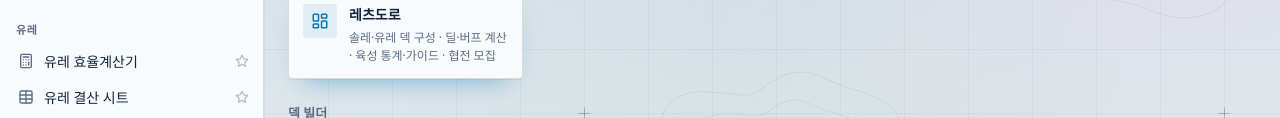
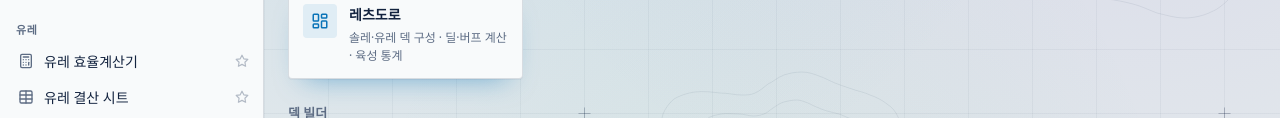
Before and after one commit to ssissun/nikke-portal, a plain HTML site: page index.html in a window 1280 px wide. Shown: the part 387-505 px from the top of the page. Drawn offline with Linux system fonts and the light colour scheme; a web font is replaced by a local one.

Commit message:
Shorten Lets Doro feature description

```diff
--- a/index.html
+++ b/index.html
@@ -608,7 +608,7 @@
         logout: "https://www.blablalink.com/logout" },
     ]},
     { name: "종합도구", items: [
-      { id: "letsdoro", name: "레츠도로", short: "레츠도로", icon: "home", desc: "솔레·유레 덱 구성 · 딜·버프 계산 · 육성 통계·가이드 · 협전 모집", url: "https://letsdoro.com/sitemap" },
+      { id: "letsdoro", name: "레츠도로", short: "레츠도로", icon: "home", desc: "솔레·유레 덱 구성 · 딜·버프 계산 · 육성 통계", url: "https://letsdoro.com/sitemap" },
     ]},
     { name: "덱 빌더", items: [
       { id: "dildoro", name: "딜도로", short: "딜도로", icon: "calculator", url: "https://dildoro.com/", embed: false },
```
Also changed, not shown: 1 other file.
